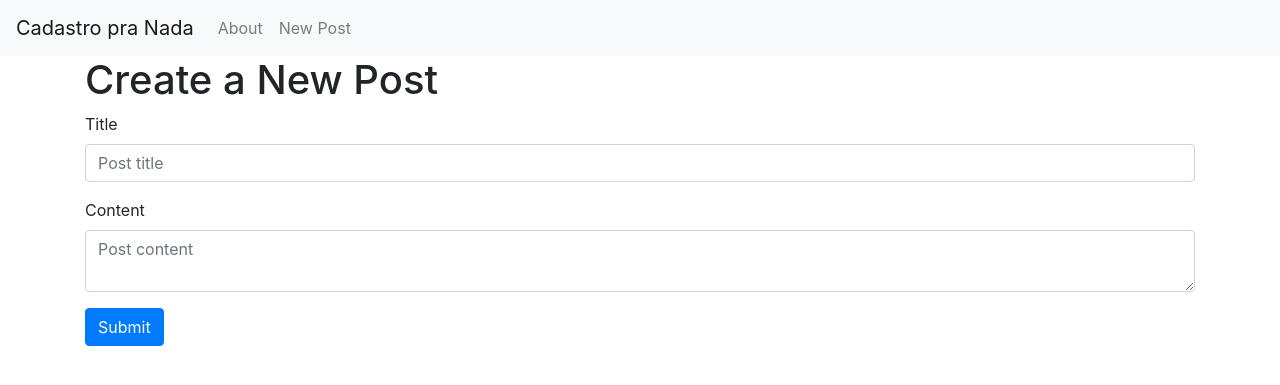
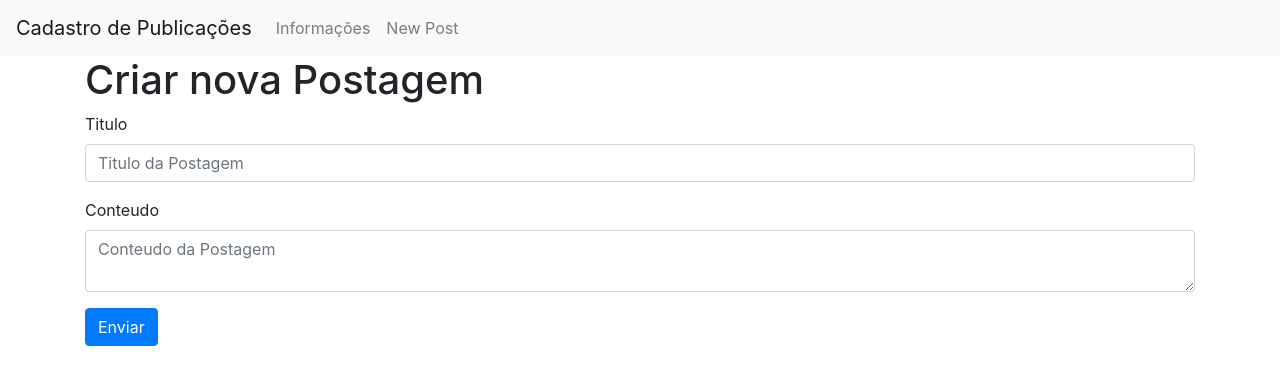
Before and after one commit to jvpestana/flask-portifolio-01, a Flask app: page /create in a window 1280 px wide. Shown: the top 385 px of the page. Run offline with Flask 2, Linux system fonts and the light colour scheme; some libraries are stand-ins or nearby versions.

Commit message:
Atualização

```diff
--- a/templates/base.html
+++ b/templates/base.html
@@ -14,14 +14,14 @@
 
 <body>
     <nav class="navbar navbar-expand-md navbar-light bg-light">
-        <a class="navbar-brand" href="{{ url_for('index')}}">Cadastro pra Nada</a>
+        <a class="navbar-brand" href="{{ url_for('index')}}">Cadastro de Publicações</a>
         <button class="navbar-toggler" type="button" data-toggle="collapse" data-target="#navbarNav" aria-controls="navbarNav" aria-expanded="false" aria-label="Toggle navigation">
             <span class="navbar-toggler-icon"></span>
         </button>
         <div class="collapse navbar-collapse" id="navbarNav">
             <ul class="navbar-nav">
                 <li class="nav-item">
-                    <a class="nav-link" href="{{url_for('erro')}}">About</a>
+                    <a class="nav-link" href="{{url_for('erro')}}">Informações</a>
                 </li>
                 <li class="nav-item">
                     <a class="nav-link" href="{{url_for('create')}}">New Post</a>
--- a/templates/create.html
+++ b/templates/create.html
@@ -1,23 +1,18 @@
-{% extends 'base.html' %}
-
-{% block content %}
-<h1>{% block title %} Create a New Post {% endblock %}</h1>
+{% extends 'base.html' %} {% block content %}
+<h1>{% block title %} Criar nova Postagem {% endblock %}</h1>
 
 <form method="post">
     <div class="form-group">
-        <label for="title">Title</label>
-        <input type="text" name="title"
-               placeholder="Post title" class="form-control"
-               value="{{ request.form['title'] }}"></input>
+        <label for="title">Titulo</label>
+        <input type="text" name="title" placeholder="Titulo da Postagem" class="form-control" value="{{ request.form['title'] }}"></input>
     </div>
 
     <div class="form-group">
-        <label for="content">Content</label>
-        <textarea name="content" placeholder="Post content"
-                  class="form-control">{{ request.form['content'] }}</textarea>
+        <label for="content">Conteudo</label>
+        <textarea name="content" placeholder="Conteudo da Postagem" class="form-control">{{ request.form['content'] }}</textarea>
     </div>
     <div class="form-group">
-        <button type="submit" class="btn btn-primary">Submit</button>
+        <button type="submit" class="btn btn-primary">Enviar</button>
     </div>
 </form>
 {% endblock %}
--- a/templates/edit.html
+++ b/templates/edit.html
@@ -3,17 +3,17 @@
 
 <form method="post">
     <div class="form-group">
-        <label for="title">Title</label>
+        <label for="title">Titulo</label>
         <input type="text" name="title" placeholder="Post title" class="form-control" value="{{ request.form['title'] or post['title'] }}">
         </input>
     </div>
 
     <div class="form-group">
-        <label for="content">Content</label>
+        <label for="content">Conteudo</label>
         <textarea name="content" placeholder="Post content" class="form-control">{{ request.form['content'] or post['content'] }}</textarea>
     </div>
     <div class="form-group">
-        <button type="submit" class="btn btn-primary">Submit</button>
+        <button type="submit" class="btn btn-primary">Enviar</button>
     </div>
 </form>
 <hr>
--- a/templates/erro.html
+++ b/templates/erro.html
@@ -11,8 +11,7 @@
     <div class="progress">
         <div class="indeterminate"></div>
     </div>
-
-    <!--<img src="static\img\emerson_gabriel.jpg" class="container">-->
+    <img src="static\img\emerson_gabriel.jpg" class="container">
 </div>
 
 {% endblock %}
--- a/templates/index.html
+++ b/templates/index.html
@@ -1,11 +1,11 @@
 {% extends 'base.html' %} {% block content %}
-<h1>{% block title %} Cadastro de Equipamentos {% endblock %}</h1>
+<h1>{% block title %} Postagens Aleatórias {% endblock %}</h1>
 {% for post in posts %}
 <a href="{{ url_for('post', post_id=post['id']) }}">
     <h2>{{ post['title'] }}</h2>
 </a>
 <span class="badge badge-primary">{{ post['created'] }}</span>
 <a href="{{ url_for('edit', id=post['id']) }}">
-    <span class="badge badge-warning">Edit</span>
+    <span class="badge badge-warning">Editar</span>
 </a>
 <hr> {% endfor %} {% endblock %}
```
Also changed, not shown: hello.py (deleted, +0 -11 lines), database.db.
